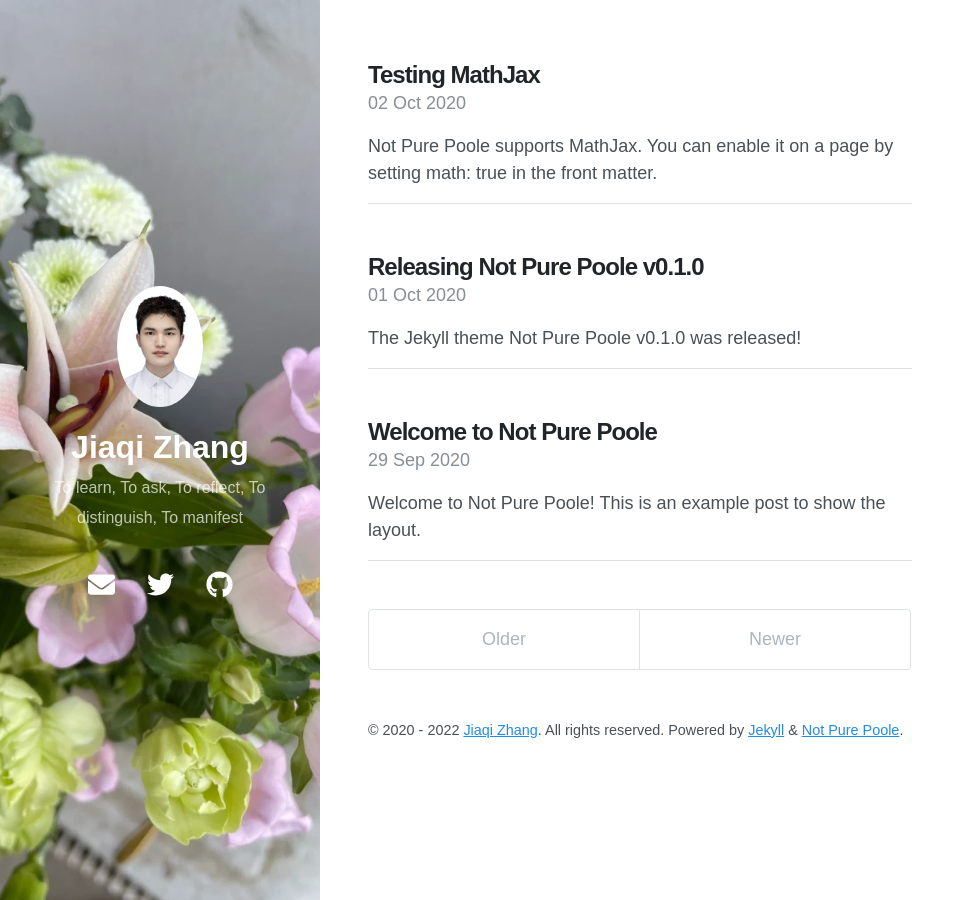
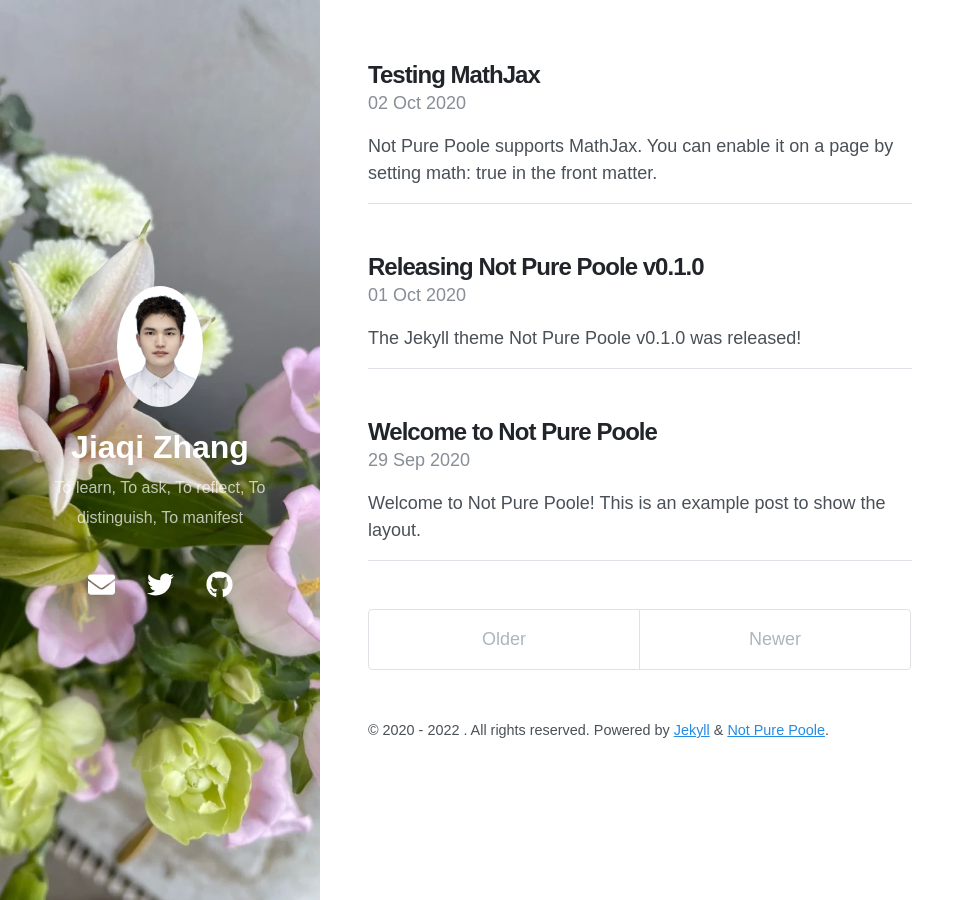
Before and after one commit to forwardPlus7/forwardPlus7.github.io, a Jekyll site: the page built from index.html, in a window 1280 px wide. Shown: the whole page, without its empty margins (0-974 px from the left). Built offline with Jekyll 4.4.1, drawn with Linux system fonts in a browser that asks for light colours; nearby versions of some CDN libraries; the list of posts is cut into pages by our own code; part of the change alters nothing that is shown.

Commit message:
Update _config.yml

```diff
--- a/_config.yml
+++ b/_config.yml
@@ -53,7 +53,7 @@ sass:
 # disqus: xxxxxx
 
 # Specify the author for blog posts
-author:
-  name: Jiaqi Zhang
-  url: https://forwardplus7.github.io/
-  email: e01814009@stu.ahu.edu.cn
+#author:
+#  name: Jiaqi Zhang
+#  url: https://forwardplus7.github.io/
+#  email: e01814009@stu.ahu.edu.cn
```
